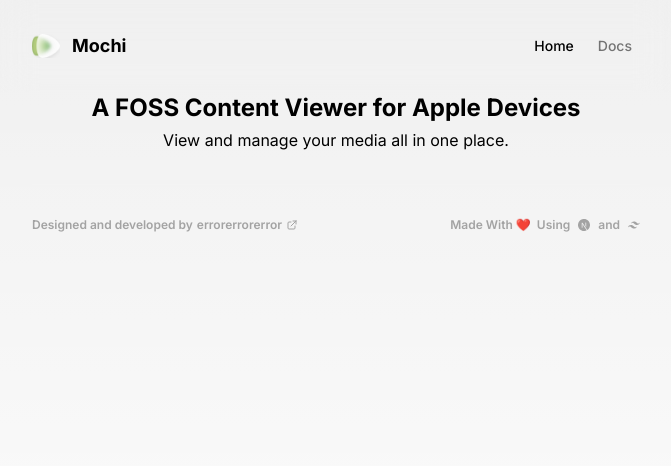
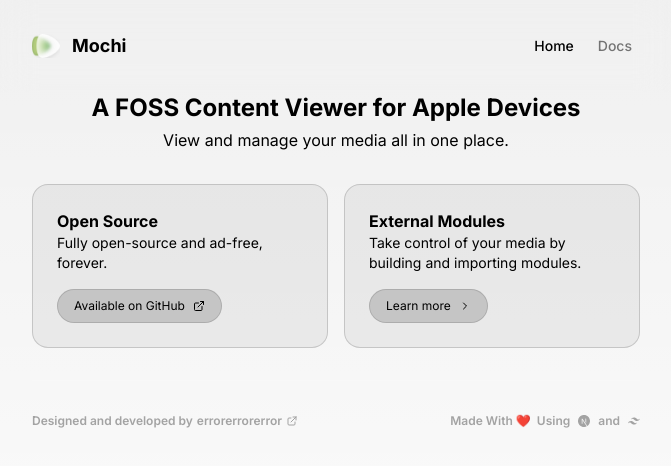
Before and after one commit to Mochi-Team/website, a Next.js app: page / in a window 1280 px wide. Shown: the top 466 px of the page, without its empty margins (304-975 px from the left). Built offline with nearby package versions, Linux system fonts and the light colour scheme.

Commit message:
wip: fix cards in homescreen

```diff
--- a/app/page.tsx
+++ b/app/page.tsx
@@ -1,22 +1,44 @@
-import Image from 'next/image';
+import Image from "next/image"
+import Link from "next/link"
+import { FiExternalLink, FiChevronRight } from "react-icons/fi"
 
 type CardInfo = {
-  title: string;
-  description?: string;
-};
+  title: string
+  description?: string
+  link?: {
+    external: boolean
+    href: string
+    title: string
+  }
+}
 
 const cards: CardInfo[] = [
   {
-    title: 'Open Source',
-    description: 'Available on GitHub',
+    title: "Open Source",
+    description: "Fully open-source and ad-free, forever.",
+    link: {
+      external: true,
+      href: "https://github.com/Mochi-Team/mochi",
+      title: "Available on GitHub",
+    },
   },
-];
+  {
+    title: "External Modules",
+    description:
+      "Take control of your media by building and importing modules.",
+    link: {
+      external: false,
+      href: "/docs",
+      title: "Learn more",
+    },
+  },
+]
 
 export default function Home() {
   return (
     <main className="flex flex-col items-center justify-between gap-12">
       {/* Hero */}
-      <section className="flex w-full flex-col gap-6">
+      <section className="flex w-full flex-col gap-8">
         {/* Hero Title */}
         <div className="flex flex-1 flex-col gap-1 text-center">
           <p className="text-2xl font-bold">
@@ -26,24 +48,39 @@ export default function Home() {
           {/* Hero Title Buttons */}
         </div>
 
-        {/* <ul className='grid grid-cols-2 w-full'>
-          { cards.map(c => <InfoCard info={c} />) }
-        </ul> */}
+        {/* Display app screenshots */}
+
+        <ul className="grid w-full grid-cols-1 gap-4 sm:grid-cols-2">
+          {cards.map((c) => (
+            <InfoCard info={c} />
+          ))}
+        </ul>
       </section>
     </main>
-  );
+  )
 }
 
 const InfoCard = ({ info }: { info: CardInfo }) => {
   return (
-    <div
+    <li
       key={info.title}
-      className="flex aspect-[8/5] w-full flex-col rounded-3xl border border-white/10 bg-neutral-500/40 p-6 transition duration-300 ease-in-out"
+      className="flex flex-col w-full rounded-2xl border border-neutral-500/30 bg-neutral-500/10 transition duration-300 ease-in-out p-6"
     >
-      <div className="text-left text-white">
-        <p className="text-lg font-semibold">{info.title}</p>
-        <p className="text-sm font-normal">{info.description}</p>
-      </div>
-    </div>
-  );
-};
+      <p className="text-md font-bold">{info.title}</p>
+      <p className="text-sm font-normal">{info.description}</p>
+      {info.link ? (
+        <Link
+          className="mt-4 text-xs flex self-start items-center gap-2 flex-row rounded-full border border-neutral-500/30 bg-neutral-500/30 py-2 px-4"
+          target={info.link.external ? "_blank" : ""}
+          rel={info.link.external ? "noopener noreferrer" : ""}
+          href={info.link.href}
+        >
+          {info.link.title}
+          {info.link.external ? <FiExternalLink /> : <FiChevronRight /> }
+        </Link>
+      ) : (
+        <></>
+      )}
+    </li>
+  )
+}
```
